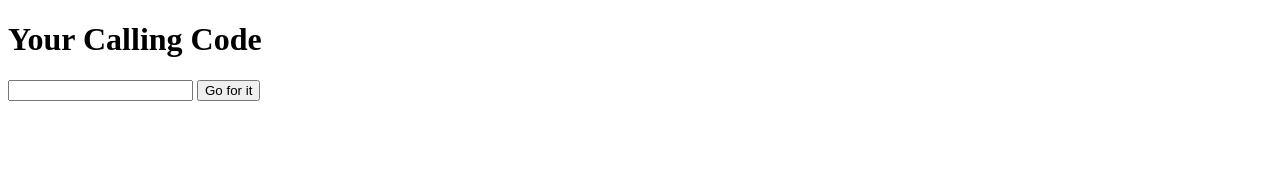
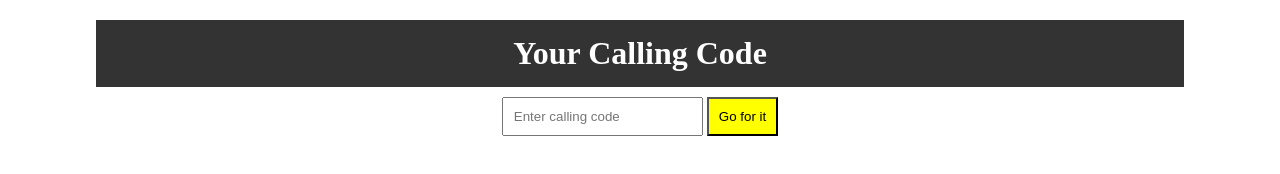
Before and after one commit to sklinkusch/JS-logic-exercises, a plain HTML site: page country-codes/index.html in a window 1280 px wide. Drawn offline with Linux system fonts and the light colour scheme; no server answers.

Commit message:
made first styling

```diff
--- a/country-codes/assets/css/styles.css
+++ b/country-codes/assets/css/styles.css
@@ -0,0 +1,29 @@
+* {
+  padding: 0;
+  margin: 0;
+  box-sizing: border-box;
+}
+header {
+  width: 85%;
+  background: #333;
+  color: white;
+  margin: 20px auto 10px auto;
+  text-align: center;
+  padding: 15px;
+}
+main {
+  width: 85%;
+  margin: 10px auto;
+  text-align: center;
+}
+input[type="text"] {
+  padding: 10px;
+}
+input[type="button"] {
+  padding: 10px;
+  background: yellow;
+}
+#container {
+  margin-top: 20px;
+  font-size: 1.5em;
+}
--- a/country-codes/index.html
+++ b/country-codes/index.html
@@ -12,7 +12,12 @@
       <h1>Your Calling Code</h1>
     </header>
     <main>
-      <input type="text" name="calling" id="calling" />
+      <input
+        type="text"
+        name="calling"
+        id="calling"
+        placeholder="Enter calling code"
+      />
       <input type="Button" value="Go for it" id="find" />
       <div id="container"></div>
     </main>
```
